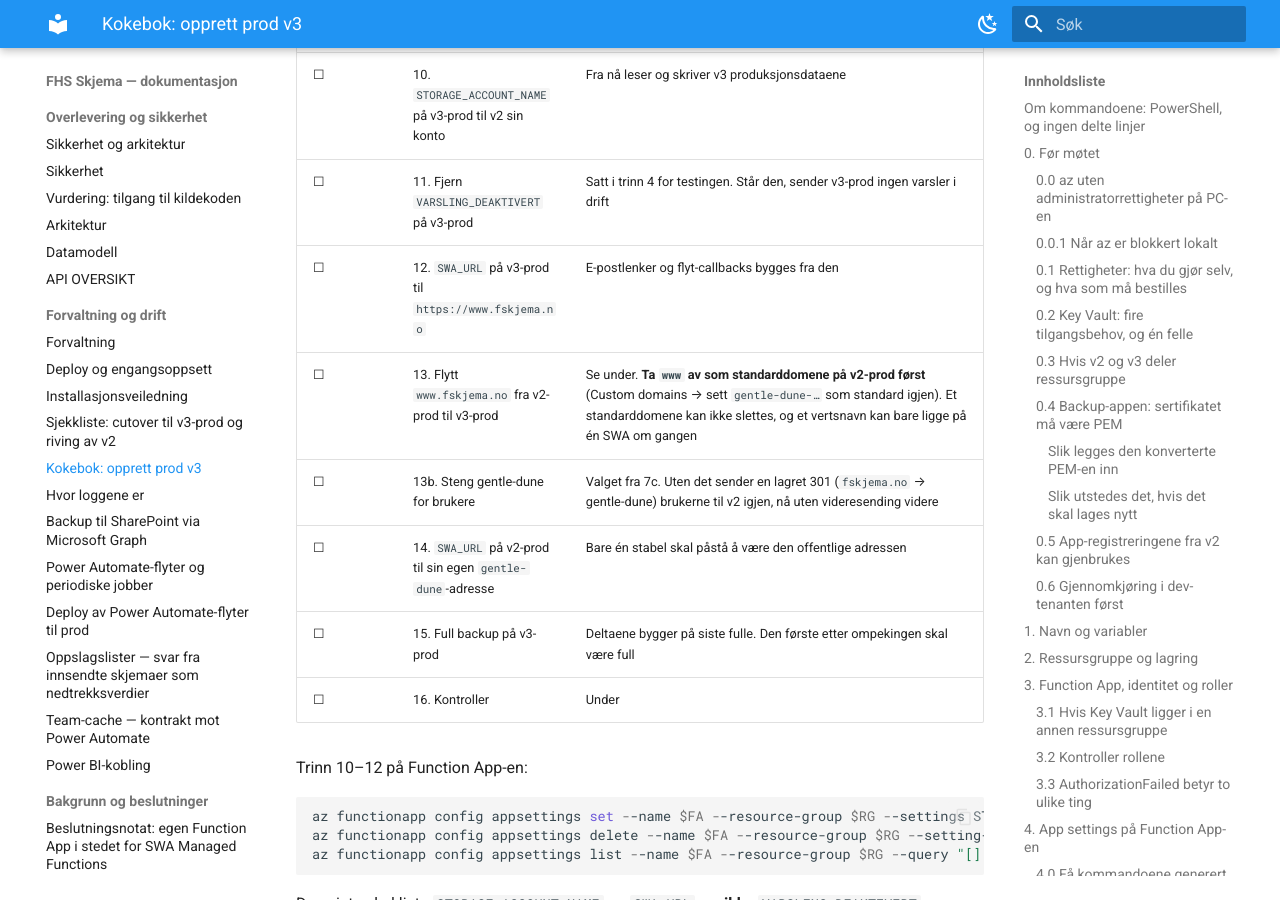
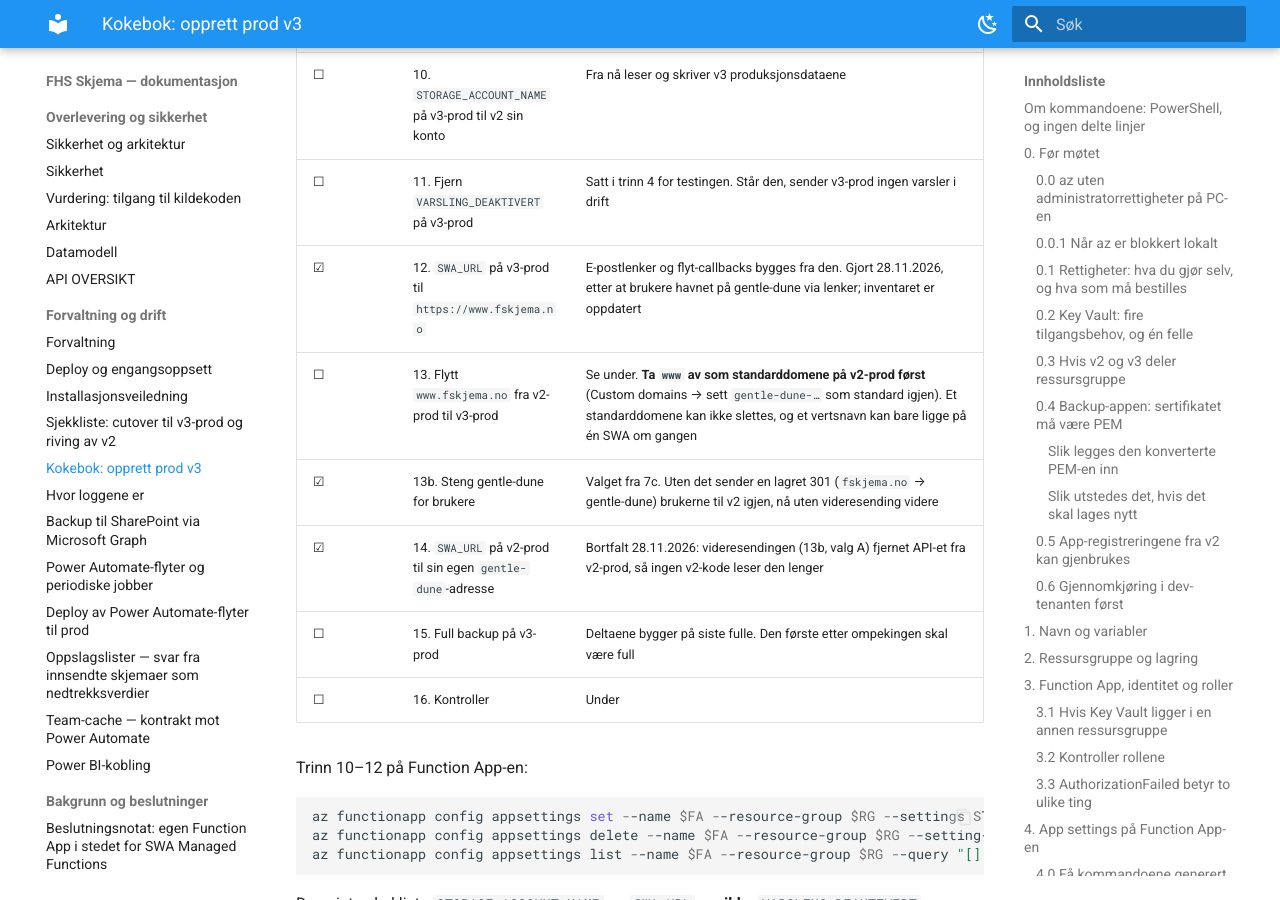
Before and after one commit to jachrist/skjema-swa, an MkDocs documentation site: the page built from docs/KOKEBOK-PROD-V3.md, in a window 1280 px wide and 900 px high, scrolled down 47937 px. Built offline with MkDocs 1.6.1 and Material for MkDocs 9.7.7, drawn with Linux system fonts in a browser that asks for light colours.

Commit message:
Inventaret: SWA_URL på v3-prod er www.fskjema.no
Satt ved cutover (trinn 12). Inventaret sa fortsatt gentle-dune, og
app-innstillingen gjorde det samme fram til 28.11.2026, så lenker i e-post
og kopier-lenker pekte på v2-prod.

Kokeboka har trinn 12 og 13b krysset av. Trinn 14 er merket bortfalt:
videresendingen fjernet API-et fra v2-prod.

Co-Authored-By: Claude Opus 5.5 <noreply@anthropic.com>
Claude-Session: https://claude.ai/code/session_015ayNVTGuem7WF3WCorEerp

```diff
--- a/docs/KOKEBOK-PROD-V3.md
+++ b/docs/KOKEBOK-PROD-V3.md
@@ -2081,10 +2081,10 @@ ut av huset. Derfor er trinn 8 først.
 | ☐ | 9. Sett ny `SCHEDULER_KEY` på v2-prod-SWA-en | Belte i tillegg til 8 |
 | ☐ | 10. `STORAGE_ACCOUNT_NAME` på v3-prod til v2 sin konto | Fra nå leser og skriver v3 produksjonsdataene |
 | ☐ | 11. Fjern `VARSLING_DEAKTIVERT` på v3-prod | Satt i trinn 4 for testingen. Står den, sender v3-prod ingen varsler i drift |
-| ☐ | 12. `SWA_URL` på v3-prod til `https://www.fskjema.no` | E-postlenker og flyt-callbacks bygges fra den |
+| ☑ | 12. `SWA_URL` på v3-prod til `https://www.fskjema.no` | E-postlenker og flyt-callbacks bygges fra den. Gjort 28.11.2026, etter at brukere havnet på gentle-dune via lenker; inventaret er oppdatert |
 | ☐ | 13. Flytt `www.fskjema.no` fra v2-prod til v3-prod | Se under. **Ta `www` av som standarddomene på v2-prod først** (Custom domains → sett `gentle-dune-…` som standard igjen). Et standarddomene kan ikke slettes, og et vertsnavn kan bare ligge på én SWA om gangen |
-| ☐ | 13b. Steng gentle-dune for brukere | Valget fra 7c. Uten det sender en lagret 301 (`fskjema.no` → gentle-dune) brukerne til v2 igjen, nå uten videresending videre |
-| ☐ | 14. `SWA_URL` på v2-prod til sin egen `gentle-dune`-adresse | Bare én stabel skal påstå å være den offentlige adressen |
+| ☑ | 13b. Steng gentle-dune for brukere | Valget fra 7c. Uten det sender en lagret 301 (`fskjema.no` → gentle-dune) brukerne til v2 igjen, nå uten videresending videre |
+| ☑ | 14. `SWA_URL` på v2-prod til sin egen `gentle-dune`-adresse | Bortfalt 28.11.2026: videresendingen (13b, valg A) fjernet API-et fra v2-prod, så ingen v2-kode leser den lenger |
 | ☐ | 15. Full backup på v3-prod | Deltaene bygger på siste fulle. Den første etter ompekingen skal være full |
 | ☐ | 16. Kontroller | Under |
 
```
Also changed, not shown: 1 other file.
